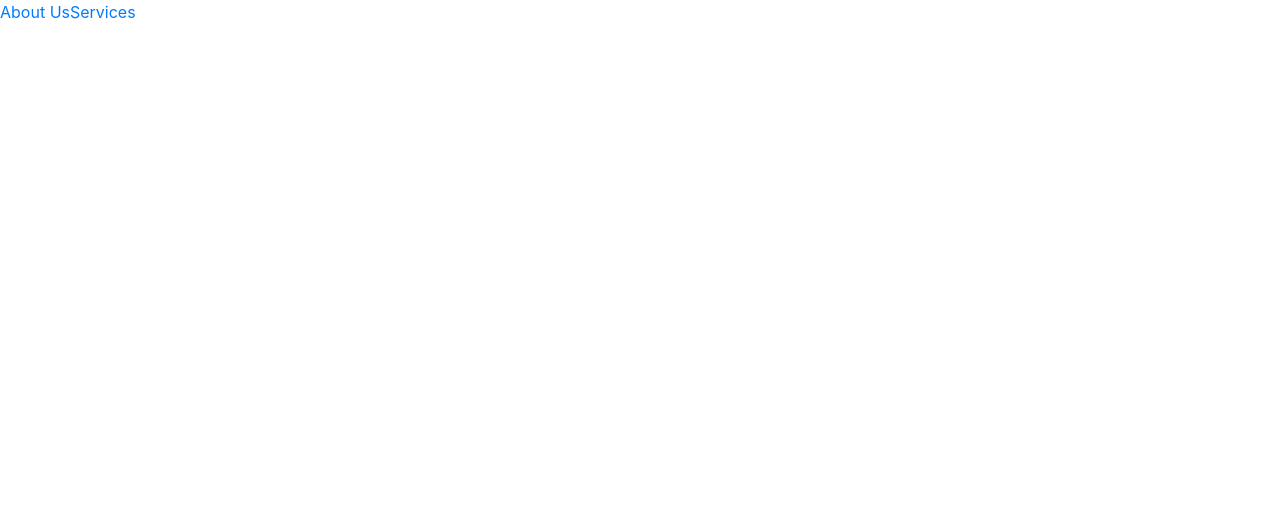
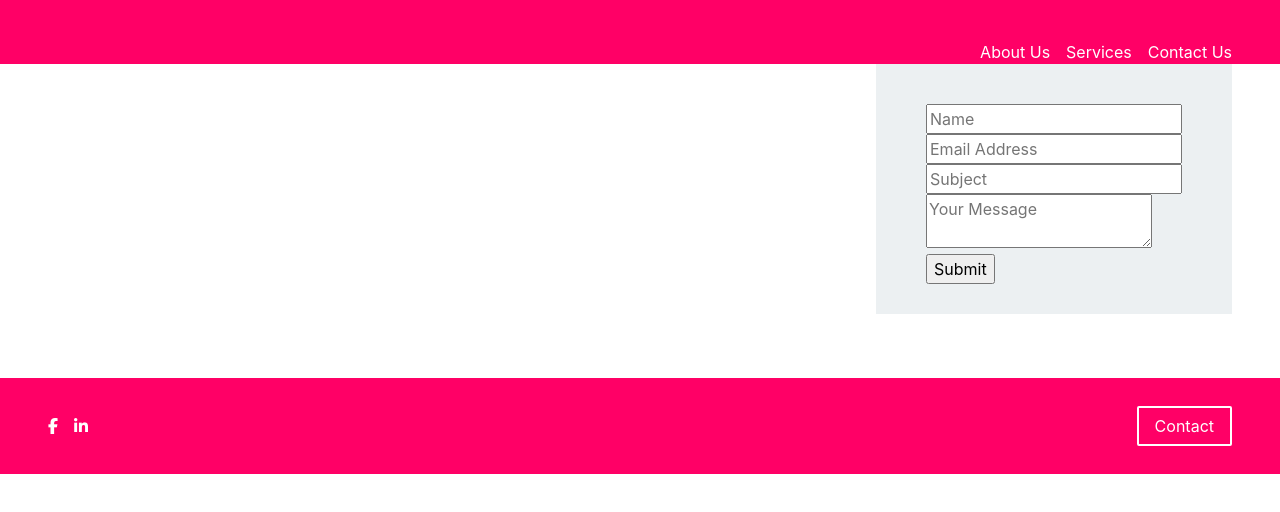
Before and after one commit to ajayadav/drjoshi, a React app: page /Contact in a window 1280 px wide. Built offline with nearby package versions, Linux system fonts and the light colour scheme.

Commit message:
Header, Footer and Contact Us Page Started

```diff
--- a/src/Components/App.js
+++ b/src/Components/App.js
@@ -12,21 +12,21 @@ import Home from './Home';
 import About from './About';
 import Header from './Header';
 import Services from './Services';
-
+import Contact from './Contact';
+import Footer from './Footer';
 
 class App extends React.Component {
     render() {
         return (
-            <div>
-                <Router>
-                    <Header />
-                    <Route path='/' exact component={Home} />
-                    <Route path='/Home' exact component={Home} />
-                    <Route path='/About' exact component={About} />
-                    <Route path='/Services' exact component={Services} />
-                </Router>
-            </div>
-
+            <Router>
+                <Header />
+                <Route path='/' exact component={Home} />
+                <Route path='/Home' component={Home} />
+                <Route path='/About' component={About} />
+                <Route path='/Services' component={Services} />
+                <Route path='/Contact' component={Contact} />
+                <Footer />
+            </Router>
         )
     }
 }
--- /dev/null
+++ b/src/Components/Contact/ContactContainer.js
@@ -0,0 +1,21 @@
+import React from 'react';
+
+import './contact.css';
+import ContactForm from './ContactForm';
+
+const ContactContainer = () => {
+    return (
+        <div className='jgc-contact'>
+            <div className='jgc-contact-container'>
+                <div className='jgc-contact-left-section'>
+
+                </div>
+                <div className='jgc-contact-right-section'>
+                    <ContactForm />
+                </div>
+            </div>
+        </div>
+    )
+}
+
+export default ContactContainer;
--- /dev/null
+++ b/src/Components/Contact/ContactForm.js
@@ -0,0 +1,31 @@
+import React from 'react';
+
+const ContactForm = () => {
+    return (
+        <div className='jgc-contact-form'>
+            <div className="">
+                <div >
+                    <input id="jgc-contact-name"  type="text" className="" name="wpforms[fields][0]" placeholder="Name" required="" />
+                    <label className="label-hidden" htmlFor="jgc-contact-message">This field is required.</label>
+                </div>
+                <div >
+                    <input id="jgc-contact-mail"  type="email"  className="" name="wpforms[fields][1]" placeholder="Email Address" required="" />
+                    <label className="label-hidden" htmlFor="jgc-contact-message">This field is required.</label>
+                </div>
+                <div >
+                    <input id="jgc-contact-subject"  type="text" className="" name="wpforms[fields][3]" placeholder="Subject" required="" />
+                    <label className="label-hidden" htmlFor="jgc-contact-message">This field is required.</label>
+                </div>
+                <div >
+                    <textarea id="jgc-contact-message" className="" name="wpforms[fields][2]" placeholder="Your Message" required=""></textarea>
+                    <label  className="label-hidden" htmlFor="jgc-contact-message">This field is required.</label>
+                </div>
+            </div>
+            <div className="wpforms-submit-container">
+                <input type="button" name="wpforms[submit]" className="wpforms-submit" value="Submit"/>
+            </div>
+        </div>
+    )
+}
+
+export default ContactForm;
--- /dev/null
+++ b/src/Components/Contact/contact.css
@@ -0,0 +1,24 @@
+.jgc-contact-container {
+    margin: 4rem 3rem;
+    display: flex;
+    justify-content: space-between;
+}
+
+.jgc-contact-left-section {
+    width: 50%;
+}
+
+.jgc-contact-right-section {
+    width: 50%;
+    display: flex;
+    justify-content: flex-end;
+}
+
+.jgc-contact-form {
+    padding: 40px 50px 30px;
+    background-color: #ecf0f2;
+}
+
+.label-hidden {
+    display: none;
+}
--- /dev/null
+++ b/src/Components/Contact/index.js
@@ -0,0 +1,2 @@
+import Contact from "./ContactContainer";
+export default Contact;
--- /dev/null
+++ b/src/Components/Footer/FooterContainer.js
@@ -0,0 +1,28 @@
+import React from 'react';
+import { Link } from 'react-router-dom';
+
+import './footer.css';
+
+const Footer = () => {
+    return (
+        <div className='jgc-footer'>
+            <div className='jgc-social-media'>
+                <a target='_blank' >
+                    <i className='fab fa-facebook-f sm-icons'></i>
+                </a>
+                <a target='_blank' >
+                    <i className='fab fa-linkedin-in sm-icons'></i>
+                </a>
+            </div>
+            <div className='jgc-footer-social'>
+                <Link to="Contact">
+                    <div className='jgc-footer-btn'>
+                        Contact
+                    </div>
+                </Link>
+            </div>
+        </div>
+    )
+}
+
+export default Footer;
--- a/src/Components/Footer/footer.css
+++ b/src/Components/Footer/footer.css
@@ -0,0 +1,38 @@
+.jgc-footer {
+    height: 6rem;
+    background-color: #f06;
+    width: 100vw;
+    display: flex;
+    justify-content: space-between;
+    align-items: center;
+}
+
+.jgc-social-media {
+    margin-left: 3rem;
+}
+
+.jgc-footer-social {
+    margin-right: 3rem;
+}
+
+.jgc-footer-btn {
+    border-color: #fff;
+    color: #fff;
+    background-color: transparent;
+    padding: 0 1em;
+    border: 2px white solid;
+    line-height: 36px;
+    border-radius: 2px;
+}
+
+.jgc-footer-btn:hover {
+    background-color: white;
+    color:#f06
+}
+
+.sm-icons {
+    color: white;
+    font-size: 1rem;
+    margin-right: 1rem;
+    cursor: pointer;
+}
--- a/src/Components/Footer/index.js
+++ b/src/Components/Footer/index.js
@@ -0,0 +1,2 @@
+import Footer from "./FooterContainer";
+export default Footer;
--- a/src/Components/Header/Header.js
+++ b/src/Components/Header/Header.js
@@ -1,15 +1,25 @@
 import React from 'react'
 import { Link } from 'react-router-dom';
 
+import './header.css';
+
 const Header = () => {
     return (
-        <div>
-            <div>
-                <Link to='Home'></Link>
+        <div className='nav-header'>
+            <div className='nav-home'>
+                <Link to='Home'>
+                </Link>
             </div>
-            <div>
-                <Link to='About'>About Us</Link>
-                <Link to='Services'>Services</Link>
+            <div className='nav-links'>
+                <Link to='About'>
+                    <span>About Us</span>
+                </Link>
+                <Link to='Services'>
+                    <span>Services</span>
+                </Link>
+                <Link to='Contact'>
+                    <span>Contact Us</span>
+                </Link>
             </div>
         </div>
     )
--- a/src/Components/Header/header.css
+++ b/src/Components/Header/header.css
@@ -0,0 +1,25 @@
+.nav-header {
+    height: 4rem;
+    position: fixed;
+    top: 0px;
+    left: 0px;
+    width: 100vw;
+    justify-content: space-between;
+    display: flex;
+    align-items: flex-end;
+    background-color: #f06;
+}
+
+.nav-links {
+    margin-right: 3rem;
+    display: flex;
+}
+
+.nav-home {
+    margin-left: 3rem;
+}
+
+.nav-links a {
+    margin-left: 1rem;
+    color:white;
+}
--- a/src/Components/app.css
+++ b/src/Components/app.css
@@ -0,0 +1,3 @@
+body {
+    font-size: 16px;
+}
--- a/src/index.html
+++ b/src/index.html
@@ -6,6 +6,7 @@
         <title>React Webpack</title>
         <meta name="description" content="">
         <meta name="viewport" content="width=device-width, initial-scale=1">
+        <script src="https://kit.fontawesome.com/b8f191447d.js" crossorigin="anonymous"></script>
         <link rel="stylesheet" href="https://maxcdn.bootstrapcdn.com/bootstrap/4.0.0/css/bootstrap.min.css" integrity="sha384-Gn5384xqQ1aoWXA+058RXPxPg6fy4IWvTNh0E263XmFcJlSAwiGgFAW/dAiS6JXm" crossorigin="anonymous">
     </head>
     <body>
```
